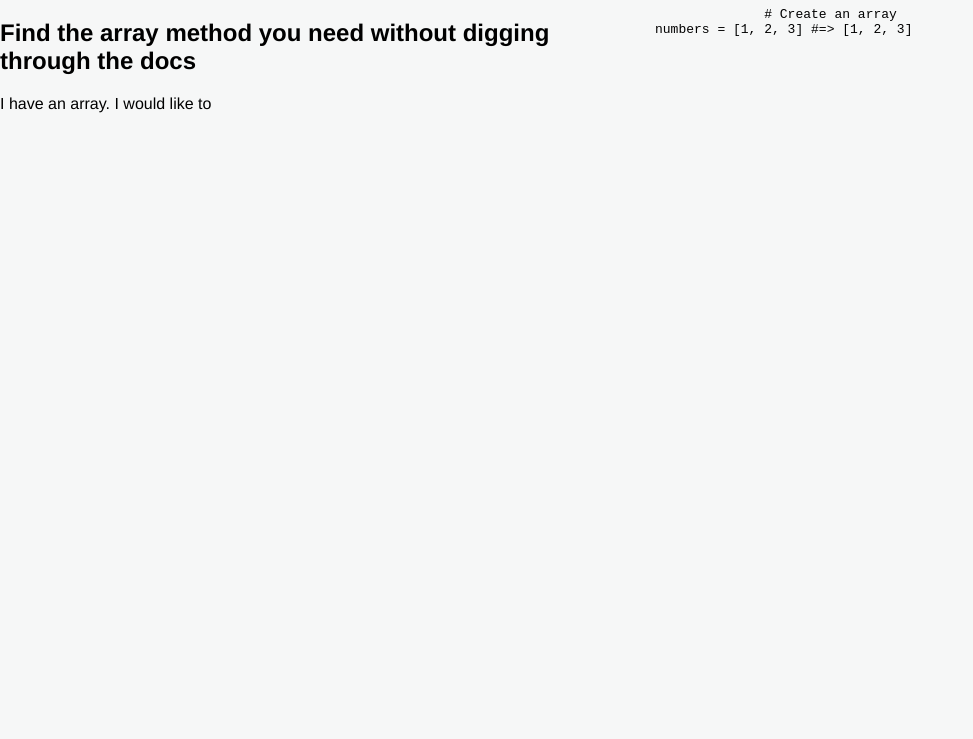
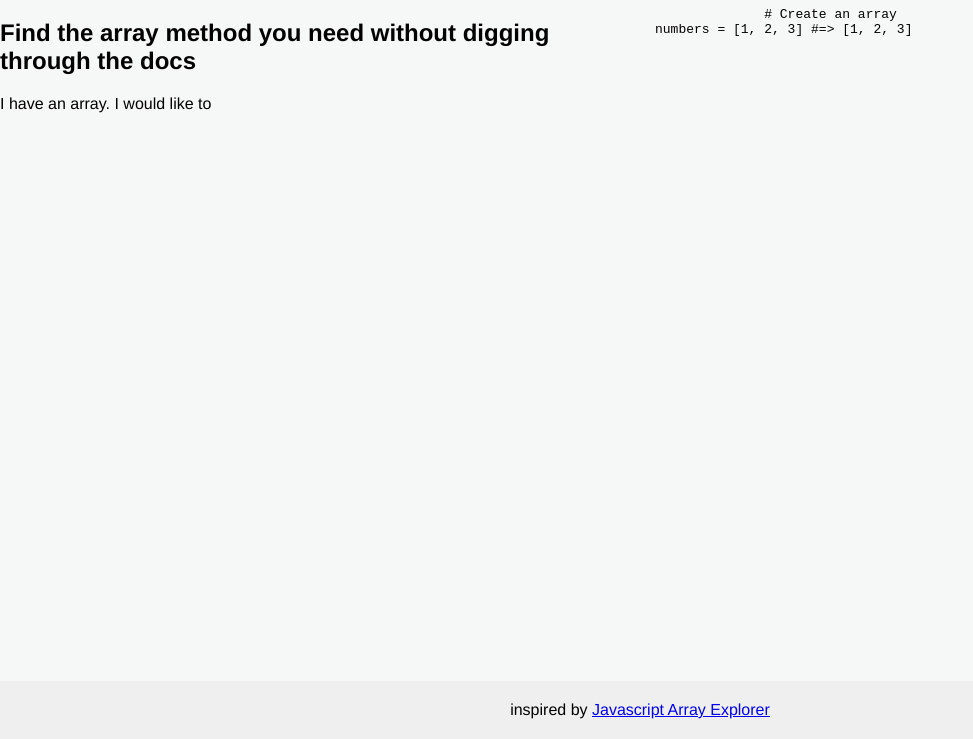
Before and after one commit to janiceshiu/ruby-array-explorer, a plain HTML site: page index.html in a window 1280 px wide. Shown: the part 61-800 px from the top of the page, without its empty margins (0-973 px from the left). Drawn offline with nearby package versions, Linux system fonts and the light colour scheme.

Commit message:
sticky footer

```diff
--- a/index.css
+++ b/index.css
@@ -45,3 +45,10 @@ body {
       "left right";
   }
 }
+
+footer {
+  flex-shrink: 0; /* Prevent Chrome, Opera, and Safari from letting these items shrink to smaller than their content's default minimum size. */
+  padding: 20px;
+  background-color: #efefef;
+  text-align: center;
+}
--- a/index.html
+++ b/index.html
@@ -31,5 +31,9 @@
         </div>
       </div>
     </div>
+
+    <footer class='footer'>
+      inspired by <a href='https://sdras.github.io/array-explorer/'>Javascript Array Explorer
+    </footer>
   </body>
 </html>
```
